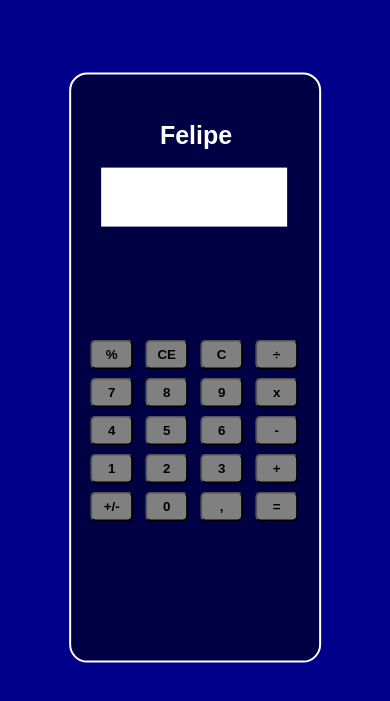
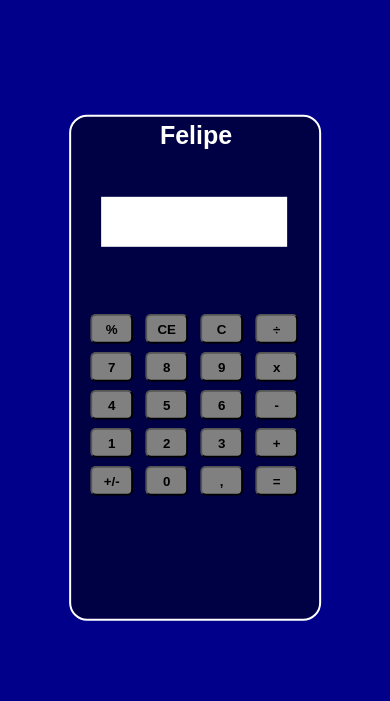
Before and after one commit to Felipe-Alvess/calculando.com.br, a plain HTML site: page index.html in a window 390 px wide. Shown: the part 85-786 px from the top of the page. Drawn offline with Linux system fonts and the light colour scheme.

Commit message:
Add files via upload

```diff
--- a/style.css
+++ b/style.css
@@ -78,14 +78,14 @@ h1{
 @media screen and (max-width:768px) {
     .calculadora{
         margin-top: 10vw;
-        height: 70%;
+        height: 60%;
         padding: 2vw 18%;
         white-space: nowrap;
         background-color: rgba(0, 0, 0, 0.5)
     }
     button{
         position: relative;
-        top:30vh;
+        top:22vh;
         left: -55px;
         width: 40%;
         margin:4px;
```
